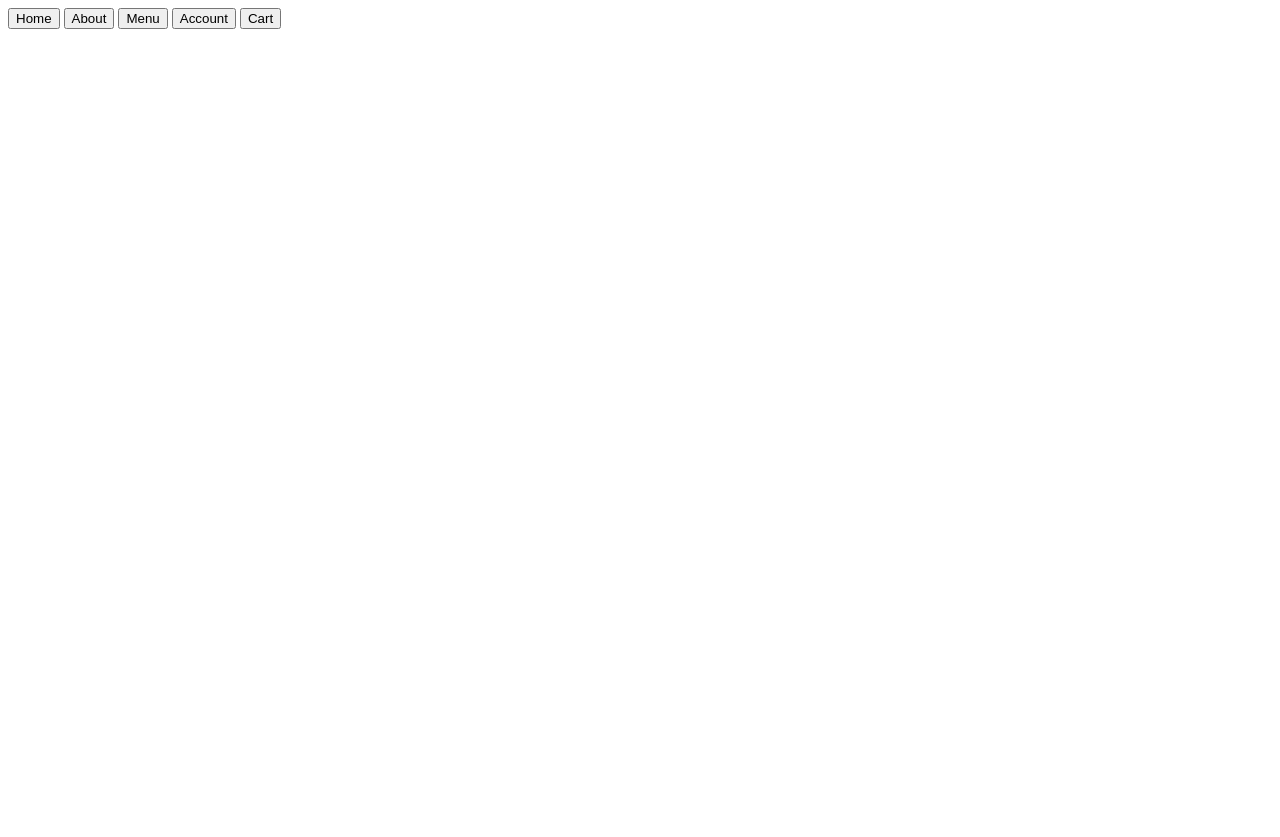
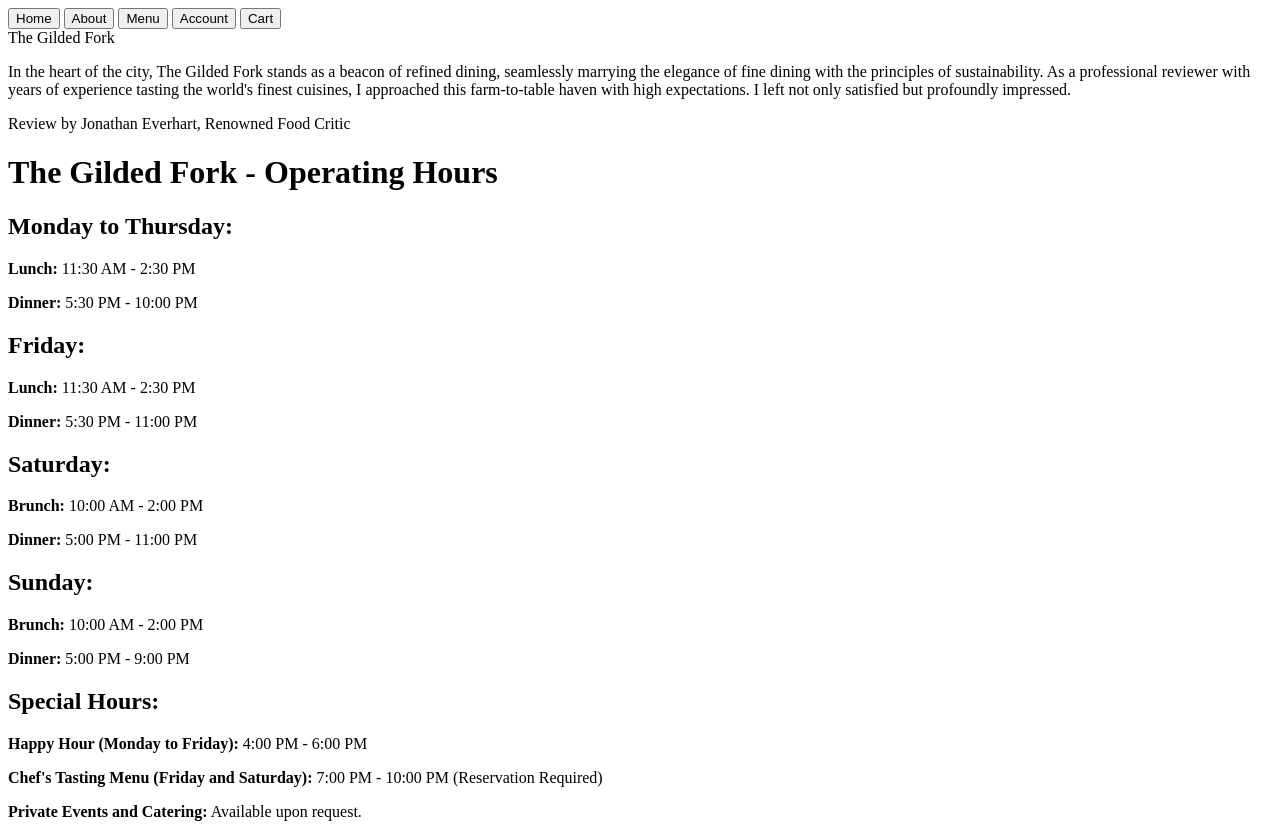
Before and after one commit to majjeed/odin-restaurant-page, a website built with webpack: page src/index.html in a window 1280 px wide. Before the commit the page ends 800 px from the top, so only its background shows below. Built offline with nearby package versions, Linux system fonts and the light colour scheme.

Commit message:
add placeholder details for homepage

```diff
--- a/src/index.html
+++ b/src/index.html
@@ -17,7 +17,49 @@
             <button>Cart</button>
         </nav>
     </header>
-    <div id="content"></div>
+    <div id="content">
+        <div class="heading-container">
+            <div class="heading">The Gilded Fork</div>
+        </div>
+        <div class="review-outer">
+            <p>
+                In the heart of the city, The Gilded Fork stands as a beacon of refined dining, seamlessly marrying the
+                elegance of fine dining with the principles of sustainability. As a professional reviewer with years of
+                experience tasting the world's finest cuisines, I approached this farm-to-table haven with high
+                expectations. I left not only satisfied but profoundly impressed.
+            </p>
+            <p class="customer">
+                Review by Jonathan Everhart, Renowned Food Critic
+            </p>
+        </div>
+        <div class="info-hours-outer">
+            <div class="hours">
+                <h1>The Gilded Fork - Operating Hours</h1>
+                <h2>Monday to Thursday:</h2>
+                <p><strong>Lunch:</strong> 11:30 AM - 2:30 PM</p>
+                <p><strong>Dinner:</strong> 5:30 PM - 10:00 PM</p>
+
+                <h2>Friday:</h2>
+                <p><strong>Lunch:</strong> 11:30 AM - 2:30 PM</p>
+                <p><strong>Dinner:</strong> 5:30 PM - 11:00 PM</p>
+
+                <h2>Saturday:</h2>
+                <p><strong>Brunch:</strong> 10:00 AM - 2:00 PM</p>
+                <p><strong>Dinner:</strong> 5:00 PM - 11:00 PM</p>
+
+                <h2>Sunday:</h2>
+                <p><strong>Brunch:</strong> 10:00 AM - 2:00 PM</p>
+                <p><strong>Dinner:</strong> 5:00 PM - 9:00 PM</p>
+
+                <h2>Special Hours:</h2>
+                <p><strong>Happy Hour (Monday to Friday):</strong> 4:00 PM - 6:00 PM</p>
+                <p><strong>Chef's Tasting Menu (Friday and Saturday):</strong> 7:00 PM - 10:00 PM (Reservation Required)
+                </p>
+                <p><strong>Private Events and Catering:</strong> Available upon request.</p>
+            </div>
+        </div>
+        <div class="info-location-outer"></div>
+    </div>
 
 </body>
 
```
